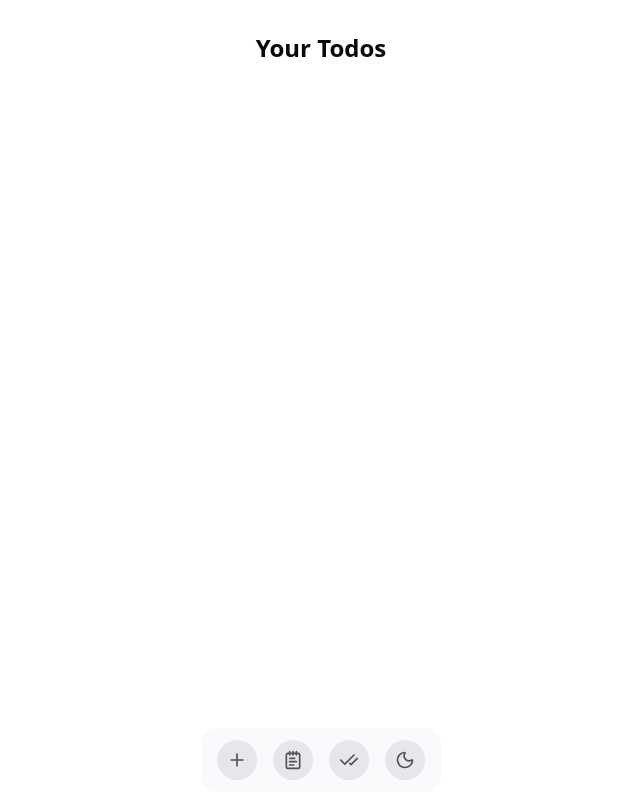
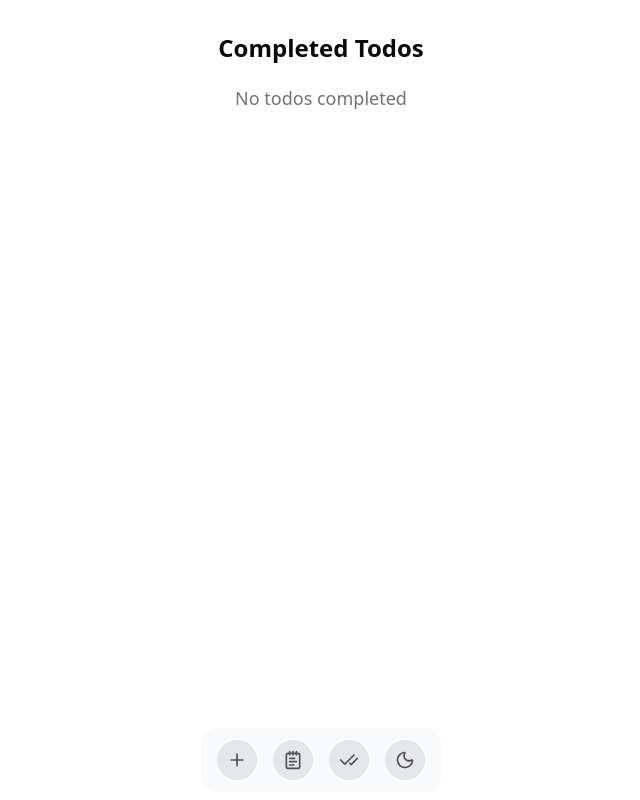
Before and after one commit to abdulazizzisan/rtk-todo, a Next.js app: page /completed-todos in a window 1280 px wide. Shown: the whole page, without its empty margins (319-959 px from the left). Built offline with nearby package versions, Linux system fonts and the light colour scheme.

Commit message:
refactor: improve Todos component by extracting filtering logic and enhancing Todo display

```diff
--- a/src/app/components/Todo.tsx
+++ b/src/app/components/Todo.tsx
@@ -20,7 +20,12 @@ const Todo = ({ todo }: { todo: Todo }) => {
   return (
     <div className="bg-card text-card-foreground mb-2 flex w-full flex-col items-start justify-between rounded-lg p-3 shadow sm:flex-row sm:items-center sm:p-4">
       <div className="mb-2 flex-1 sm:mr-4 sm:mb-0">
-        <h2 className="text-lg font-semibold break-words sm:text-base md:text-lg">
+        <h2
+          className={cn({
+            "text-lg font-semibold break-words sm:text-base md:text-lg": true,
+            "line-through": todo.completed,
+          })}
+        >
           {todo.text}
         </h2>
       </div>
--- a/src/app/components/Todos.tsx
+++ b/src/app/components/Todos.tsx
@@ -5,19 +5,26 @@ import { useAppSelector } from "@/lib/hooks";
 
 const Todos = ({ completed }: { completed: boolean }) => {
   const todos = useAppSelector((state) => state.todos);
+
+  const filteredTodos = todos.filter((todo) => {
+    if (completed) {
+      return todo.completed;
+    }
+    return !todo.completed;
+  });
+
   return (
     <div className="bg-background text-foreground flex flex-col items-center justify-center p-4">
-      <h1 className="mb-5 text-2xl font-bold">Your Todos</h1>
-      {todos
-        .filter((todo) => {
-          if (completed) {
-            return todo.completed;
-          }
-          return !todo.completed;
-        })
-        .map((todo) => (
+      <h1 className="mb-5 text-2xl font-bold">
+        {completed ? "Completed" : "Your"} Todos
+      </h1>
+      {filteredTodos.length > 0 ? (
+        filteredTodos.map((todo) => (
           <Todo key={todo.id} todo={todo} />
-        ))}
+        ))
+      ) : (
+        <p className="text-muted-foreground text-lg font-light">No todos {completed ? "completed" : "found"}</p>
+      )}
     </div>
   );
 };
```
